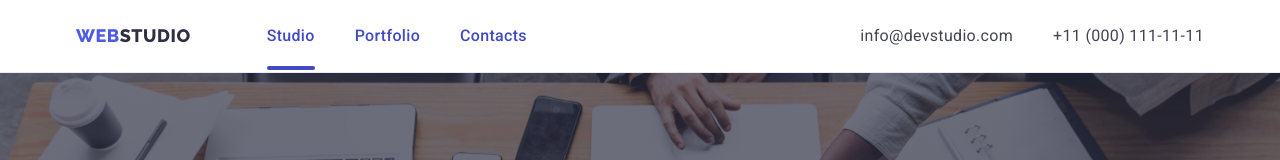
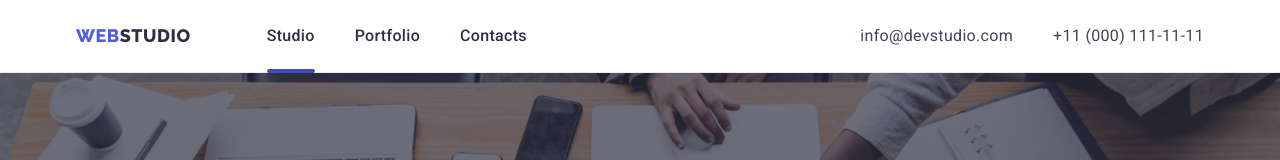
Before and after one commit to zhurakovska/goit-markup-hw-05, a plain HTML site: page index.html in a window 1280 px wide. Shown: the top 160 px of the page. Drawn offline with nearby package versions, Linux system fonts and the light colour scheme.

Commit message:
change color

```diff
--- a/css/styles.css
+++ b/css/styles.css
@@ -90,7 +90,7 @@ body {
   position: relative;
   padding: 24px 0;
   color: var(--font-color);
-  color: #404bbf;
+  color: var(--font-color);
   font-weight: 500;
   font-size: 16px;
   line-height: 1.5;
@@ -105,7 +105,7 @@ body {
 .menu-link::after {
   content: '';
   position: absolute;
-  bottom: -1px;
+  bottom: -4px;
   left: 0;
   width: 100%;
   height: 4px;
```
